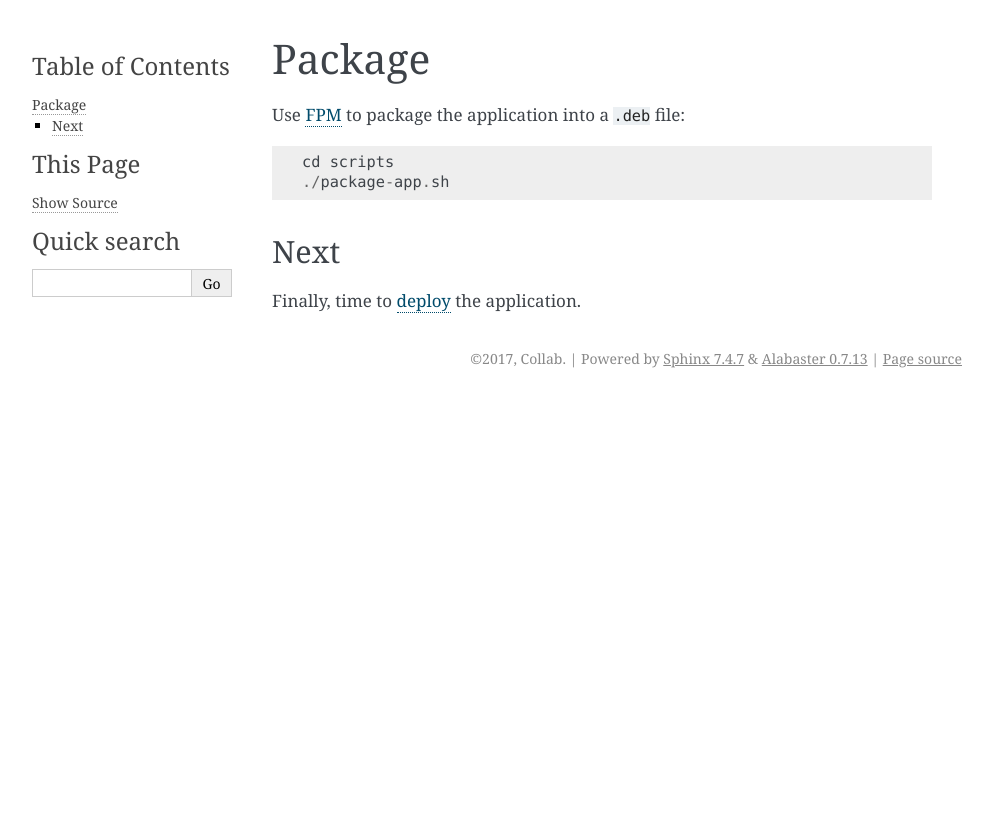
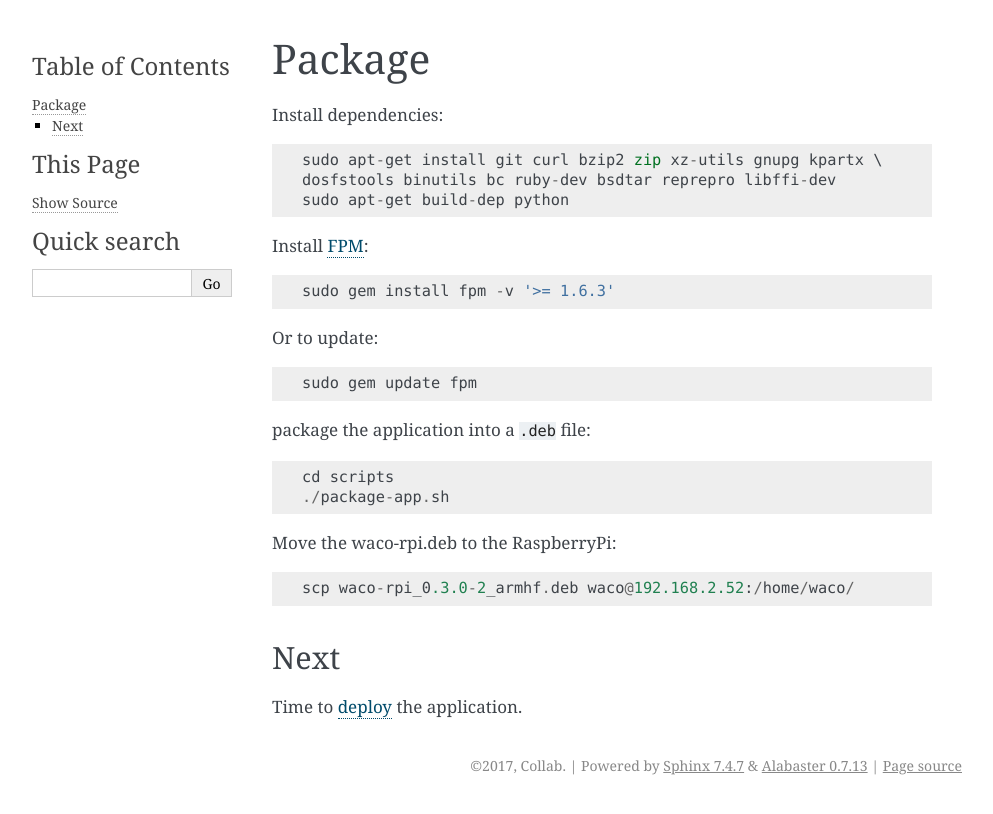
Before and after one commit to thijstriemstra/waco-rpi, a Sphinx documentation site: the page built from doc/package.rst, in a window 1280 px wide. Shown: the top 814 px of the page, without its empty margins (148-1141 px from the left). Built offline with Sphinx 7.4.7, drawn with Linux system fonts in a browser that asks for light colours.

Commit message:
add package script

```diff
--- a/doc/package.rst
+++ b/doc/package.rst
@@ -1,14 +1,32 @@
 Package
 =======
 
-Use FPM_ to package the application into a ``.deb`` file::
+Install dependencies::
+
+  sudo apt-get install git curl bzip2 zip xz-utils gnupg kpartx \
+  dosfstools binutils bc ruby-dev bsdtar reprepro libffi-dev
+  sudo apt-get build-dep python
+
+Install FPM_::
+
+  sudo gem install fpm -v '>= 1.6.3'
+
+Or to update::
+
+  sudo gem update fpm
+
+package the application into a ``.deb`` file::
 
   cd scripts
   ./package-app.sh
 
+Move the waco-rpi.deb to the RaspberryPi::
+
+  scp waco-rpi_0.3.0-2_armhf.deb waco@192.168.2.52:/home/waco/
+
 Next
 ----
 
-Finally, time to :doc:`deploy <deploy>` the application.
+Time to :doc:`deploy <deploy>` the application.
 
 .. _FPM: https://github.com/jordansissel/fpm
--- a/setup.py
+++ b/setup.py
@@ -23,6 +23,7 @@ check_setuptools_features()
 setup(
     name="waco-rpi",
     author="Thijs Triemstra",
+    version="0.3.0",
     description="Scripts for running a headless Pi Zero in a Waco mini TV.",
     license="MIT",
     keywords="raspberry orange banana pi rpi lcd display screen spi i2c",
```
Also changed, not shown: doc/deploy.rst (+9 -4 lines), 3 other files.
